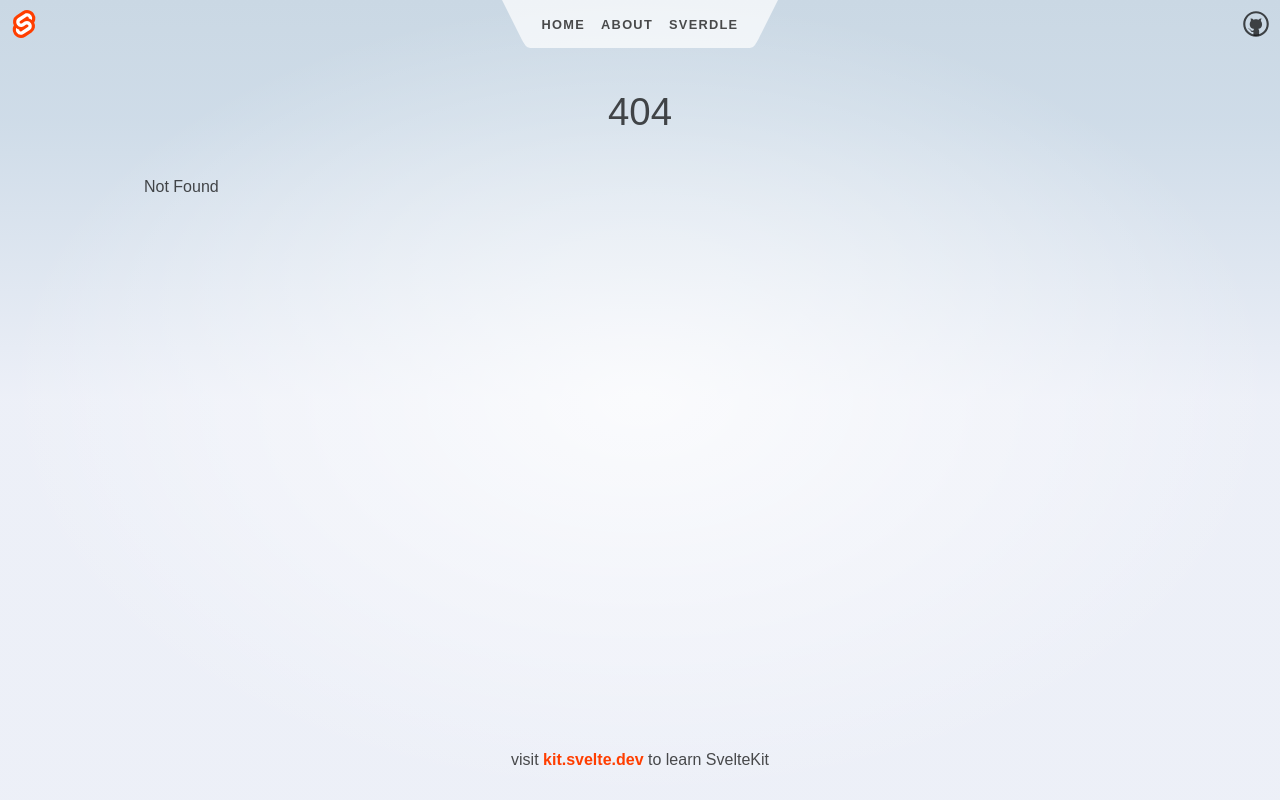
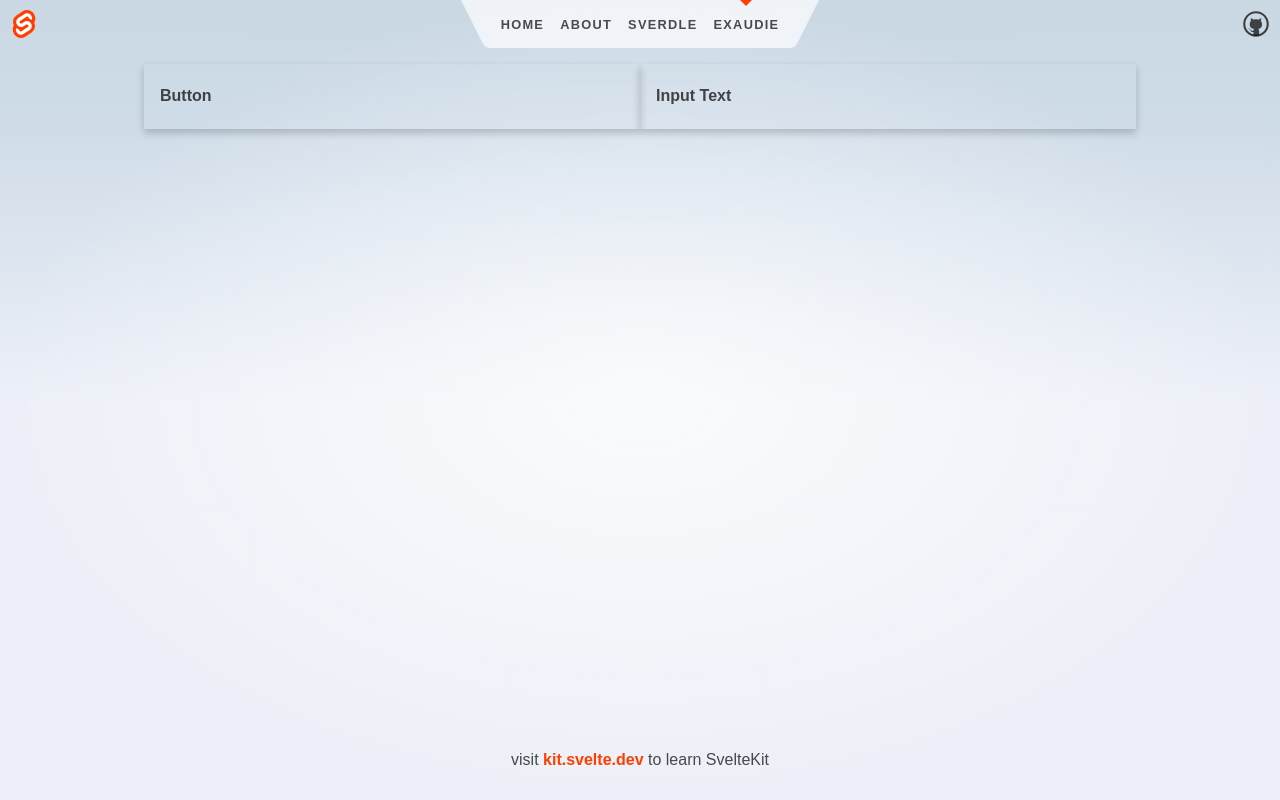
Before and after one commit to exaudie/myapp-sveltekit-example, a SvelteKit app: page /exaudie in a window 1280 px wide. Before the commit this address had no page. Built offline with nearby package versions, Linux system fonts and the light colour scheme.

Commit message:
feat(ExaudiePage): Add page exaudie

```diff
--- /dev/null
+++ b/src/lib/components/Card.svelte
@@ -0,0 +1,28 @@
+<script lang="ts">
+	export let title: string;
+	export let subtitle: string = '';
+</script>
+
+<div class="card">
+	<div class="container">
+		<h4><b>{title}</b></h4>
+		<p>{subtitle}</p>
+	</div>
+</div>
+
+<style>
+	.card {
+		box-shadow: 0 4px 8px 0 rgba(0, 0, 0, 0.2);
+		transition: 0.3s;
+		width: 100%;
+		cursor: pointer;
+	}
+
+	.card:hover {
+		box-shadow: 0 8px 16px 0 rgba(0, 0, 0, 0.2);
+	}
+
+	.container {
+		padding: 2px 16px;
+	}
+</style>
--- a/src/routes/Header.svelte
+++ b/src/routes/Header.svelte
@@ -24,6 +24,9 @@
 			</li>
 			<li aria-current={$page.url.pathname.startsWith('/sverdle') ? 'page' : undefined}>
 				<a href="/sverdle">Sverdle</a>
+			</li>
+			<li aria-current={$page.url.pathname.startsWith('/exaudie') ? 'page' : undefined}>
+				<a href="/exaudie">exaudie</a>
 			</li>
 		</ul>
 		<svg viewBox="0 0 2 3" aria-hidden="true">
--- /dev/null
+++ b/src/routes/exaudie/+page.svelte
@@ -0,0 +1,19 @@
+<script>
+	import Card from '$lib/components/Card.svelte';
+</script>
+
+<svelte:head>
+	<title>exaudie</title>
+	<meta name="description" content="About this app" />
+</svelte:head>
+
+<div class="card-wrap">
+	<Card title="Button" />
+	<Card title="Input Text" />
+</div>
+
+<style>
+	.card-wrap {
+		display: flex;
+	}
+</style>
--- a/vite.config.ts
+++ b/vite.config.ts
@@ -2,5 +2,6 @@ import { sveltekit } from '@sveltejs/kit/vite';
 import { defineConfig } from 'vite';
 
 export default defineConfig({
-	plugins: [sveltekit()]
+	plugins: [sveltekit()],
+	server: { port: 5198 }
 });
```
Also changed, not shown: src/routes/exaudie/(pages)/button/+page.svelte (added), 1 other file (tests, documents, lock files or other folders).
